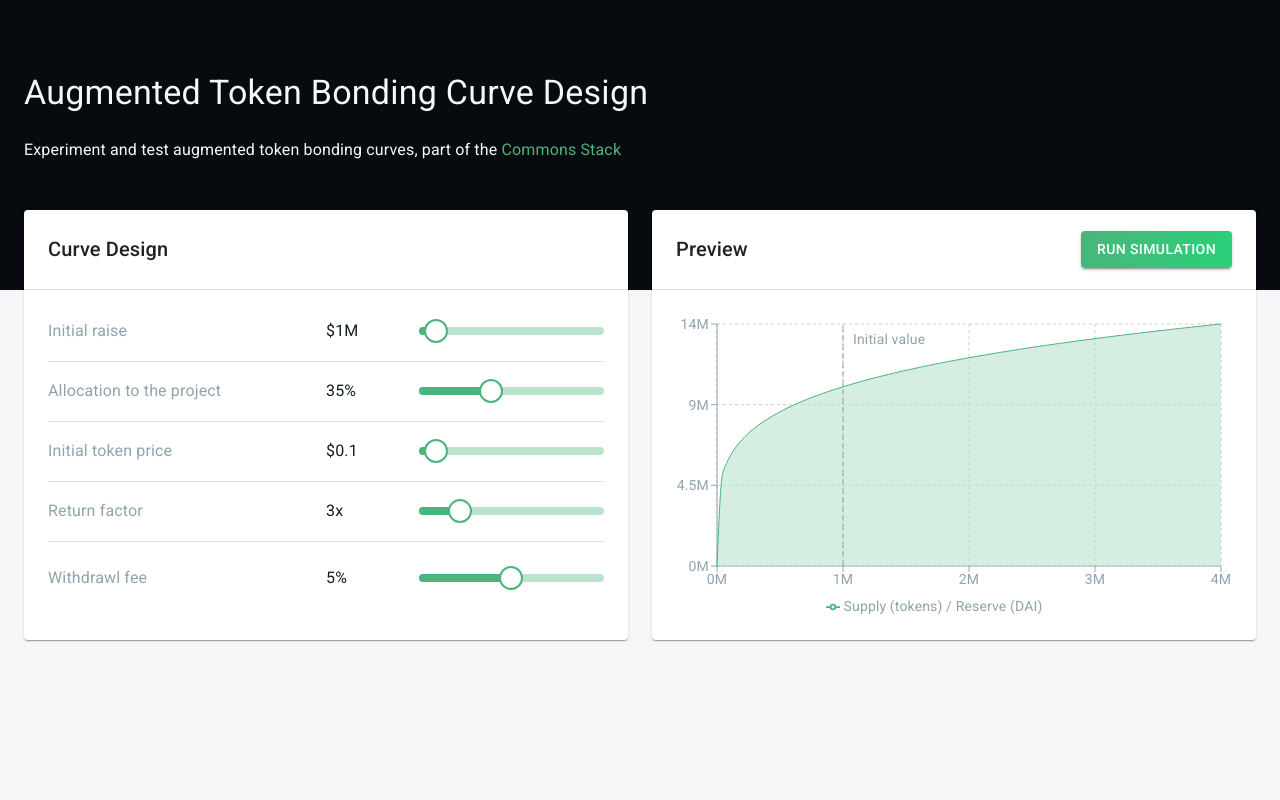
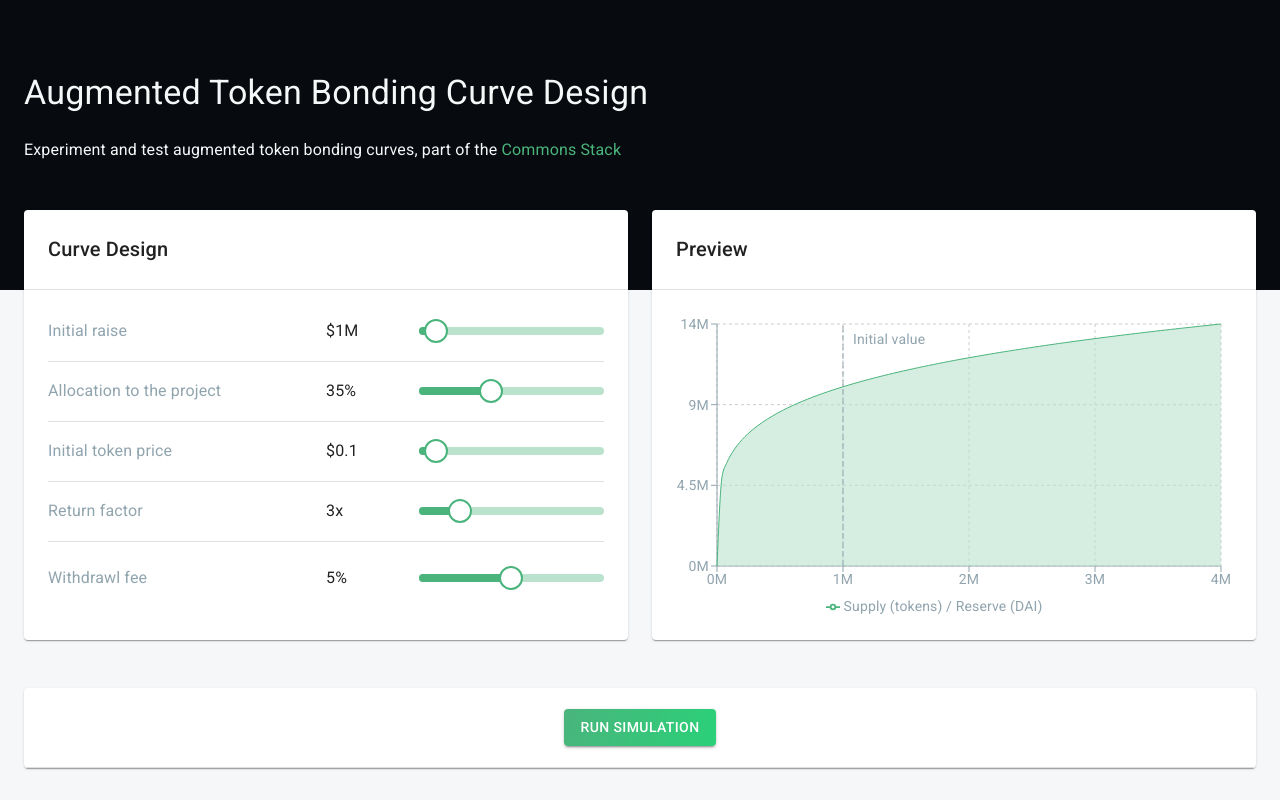
Before and after one commit to commons-stack/augmented-tbc-design, a React (Create React App) app: page / in a window 1280 px wide. Built offline with nearby package versions, Linux system fonts and the light colour scheme.

Commit message:
Editable inputs
Finish editable inputs


typo

```diff
--- a/src/App.tsx
+++ b/src/App.tsx
@@ -1,4 +1,4 @@
-import React, { useState, useEffect } from "react";
+import React, { useState, useEffect, useMemo } from "react";
 // Material UI
 import { createStyles, makeStyles, Theme } from "@material-ui/core/styles";
 import Container from "@material-ui/core/Container";
@@ -16,6 +16,7 @@ import ResultParams from "./ResultParams";
 import PriceSimulationChart from "./PriceSimulationChart";
 // Utils
 import { getLast, getAvg, pause } from "./utils";
+import { throttle } from "lodash";
 // General styles
 import "./app.css";
 
@@ -73,11 +74,24 @@ const useStyles = makeStyles((theme: Theme) =>
 );
 
 export default function App() {
-  const [d0, setD0] = useState(1e6); // Initial raise, d0 (DAI)
-  const [theta, setTheta] = useState(0.35); // fraction allocated to reserve (.)
-  const [p0, setP0] = useState(0.1); // Hatch sale Price p0 (DAI / token)
-  const [returnF, setReturnF] = useState(3); // Return factor (.)
-  const [wFee, setWFee] = useState(0.05); // friction coefficient (.)
+  const [curveParams, setCurveParams] = useState({
+    d0: 1e6, // Initial raise, d0 (DAI)
+    theta: 0.35, // fraction allocated to reserve (.)
+    p0: 0.1, // Hatch sale Price p0 (DAI / token)
+    returnF: 3, // Return factor (.)
+    wFee: 0.05 // friction coefficient (.)
+  });
+
+  const { d0, theta, p0, returnF, wFee } = curveParams;
+
+  /**
+   * Throttle the curve update to prevent the expensive chart
+   * to re-render too often
+   */
+  const setCurveParamsThrottle = useMemo(
+    () => throttle(setCurveParams, 500),
+    []
+  );
 
   // Simulation results
   const k = returnF / (1 - theta); // Invariant power kappa (.)
@@ -198,62 +212,6 @@ export default function App() {
     };
   }, [simulationActive]);
 
-  const inputFields: {
-    label: string;
-    value: number;
-    setter(newValue: any): void;
-    min: number;
-    max: number;
-    step: number;
-    display(value: number): string;
-  }[] = [
-    {
-      label: "Initial raise",
-      value: d0,
-      setter: setD0,
-      min: 0.1e6,
-      max: 10e6,
-      step: 0.1e6,
-      display: (n: number) => `$${+(n * 1e-6).toFixed(1)}M`
-    },
-    {
-      label: "Allocation to the project",
-      value: theta,
-      setter: setTheta,
-      min: 0,
-      max: 0.9,
-      step: 0.01,
-      display: (n: number) => `${Math.round(100 * n)}%`
-    },
-    {
-      label: "Initial token price",
-      value: p0,
-      setter: setP0,
-      min: 0.01,
-      max: 1,
-      step: 0.01,
-      display: (n: number) => `$${n}`
-    },
-    {
-      label: "Return factor",
-      value: returnF,
-      setter: setReturnF,
-      min: 1,
-      max: 10,
-      step: 0.1,
-      display: (n: number) => `${n}x`
-    },
-    {
-      label: "Withdrawl fee",
-      value: wFee,
-      setter: setWFee,
-      min: 0,
-      max: 0.1,
-      step: 0.001,
-      display: (n: number) => `${+(100 * n).toFixed(1)}%`
-    }
-  ];
-
   const resultFields = [
     {
       label: `Average slippage (avg tx size ${avgTxSize} DAI)`,
@@ -306,7 +264,7 @@ export default function App() {
                 {simulationActive ? (
                   <ResultParams resultFields={resultFields} />
                 ) : (
-                  <InputParams inputFields={inputFields} />
+                  <InputParams setCurveParams={setCurveParamsThrottle} />
                 )}
               </Box>
             </Paper>
@@ -315,22 +273,7 @@ export default function App() {
           <Grid item xs={12} md={6}>
             <Paper className={classes.paper}>
               <Box className={classes.boxHeader}>
-                <Grid
-                  container
-                  direction="row"
-                  justify="space-between"
-                  alignItems="center"
-                >
-                  <Typography variant="h6">Preview</Typography>
-                  <Button
-                    variant="contained"
-                    className={classes.button}
-                    onClick={startSimulation}
-                    disabled={simulationRunning}
-                  >
-                    Run simulation
-                  </Button>
-                </Grid>
+                <Typography variant="h6">Preview</Typography>
               </Box>
 
               <Box className={classes.boxChart}>
@@ -352,6 +295,30 @@ export default function App() {
             </Paper>
           </Grid>
         </Grid>
+
+        <Grid container spacing={3}>
+          <Grid item xs={12} md={12}>
+            <Paper>
+              <Box className={classes.boxHeader}>
+                <Grid
+                  container
+                  direction="row"
+                  justify="center"
+                  alignItems="center"
+                >
+                  <Button
+                    variant="contained"
+                    className={classes.button}
+                    onClick={startSimulation}
+                    disabled={simulationRunning}
+                  >
+                    Run simulation
+                  </Button>
+                </Grid>
+              </Box>
+            </Paper>
+          </Grid>
+        </Grid>
       </Container>
     </>
   );
--- a/src/InputParams.tsx
+++ b/src/InputParams.tsx
@@ -1,4 +1,4 @@
-import React from "react";
+import React, { useState, useEffect, useMemo } from "react";
 import {
   createStyles,
   makeStyles,
@@ -8,6 +8,11 @@ import {
 import Typography from "@material-ui/core/Typography";
 import Slider from "@material-ui/core/Slider";
 import Grid from "@material-ui/core/Grid";
+import TextField from "@material-ui/core/TextField";
+import InputLabel from "@material-ui/core/InputLabel";
+import InputAdornment from "@material-ui/core/InputAdornment";
+import NumberFormat from "react-number-format";
+import { throttle } from "lodash";
 
 const grayColor = "#90a4ae";
 const blackColor = "#141e27";
@@ -86,24 +91,150 @@ const useStyles = makeStyles((theme: Theme) =>
   })
 );
 
+function NumberFormatCustom(props: any) {
+  const { inputRef, onChange, prefix, suffix, ...other } = props;
+
+  return (
+    <NumberFormat
+      {...other}
+      getInputRef={inputRef}
+      onValueChange={values => {
+        onChange({ target: { value: values.value } });
+      }}
+      thousandSeparator
+      prefix={prefix}
+      suffix={suffix}
+    />
+  );
+}
+
 export default function InputParams({
-  inputFields
+  curveParams,
+  setCurveParams
 }: {
-  inputFields: {
+  curveParams?: {
+    d0: number;
+    theta: number;
+    p0: number;
+    returnF: number;
+    wFee: number;
+  };
+  setCurveParams(newCurveParams: any): void;
+}) {
+  const [d0, setD0] = useState(1e6); // Initial raise, d0 (DAI)
+  const [theta, setTheta] = useState(0.35); // fraction allocated to reserve (.)
+  const [p0, setP0] = useState(0.1); // Hatch sale Price p0 (DAI / token)
+  const [returnF, setReturnF] = useState(3); // Return factor (.)
+  const [wFee, setWFee] = useState(0.05); // friction coefficient (.)
+
+  function setParentCurveParams() {
+    setCurveParams({ d0, theta, p0, returnF, wFee });
+  }
+
+  const inputFields: {
     label: string;
     value: number;
     setter(newValue: any): void;
     min: number;
     max: number;
     step: number;
-    display(value: number): string;
-  }[];
-}) {
+    unit?: string;
+    prefix?: string;
+    suffix?: string;
+    toText?(value: number): string;
+    toNum?(value: string): number;
+    format(value: number): string;
+  }[] = [
+    {
+      label: "Initial raise",
+      value: d0,
+      setter: setD0,
+      min: 0.1e6,
+      max: 10e6,
+      step: 0.1e6,
+      unit: "$M",
+      prefix: "$",
+      suffix: "M",
+      format: (n: number) => `$${+(n * 1e-6).toFixed(1)}M`,
+      toText: (n: number) => String(+(n * 1e-6).toFixed(1)),
+      toNum: (n: string) => Math.floor(parseFloat(n) * 1e6)
+    },
+    {
+      label: "Allocation to the project",
+      value: theta,
+      setter: setTheta,
+      min: 0,
+      max: 0.9,
+      step: 0.01,
+      unit: "%",
+      suffix: "%",
+      format: (n: number) => `${Math.round(100 * n)}%`,
+      toText: (n: number) => String(+(n * 1e2).toFixed(0)),
+      toNum: (n: string) => parseFloat(n) * 1e-2
+    },
+    {
+      label: "Initial token price",
+      value: p0,
+      setter: setP0,
+      min: 0.01,
+      max: 1,
+      step: 0.01,
+      unit: "$",
+      prefix: "$",
+      format: (n: number) => `$${n}`
+    },
+    {
+      label: "Return factor",
+      value: returnF,
+      setter: setReturnF,
+      min: 1,
+      max: 10,
+      step: 0.1,
+      unit: "x",
+      suffix: "x",
+      format: (n: number) => `${n}x`
+    },
+    {
+      label: "Withdrawl fee",
+      value: wFee,
+      setter: setWFee,
+      min: 0,
+      max: 0.1,
+      step: 0.001,
+      unit: "%",
+      suffix: "%",
+      format: (n: number) => `${+(100 * n).toFixed(1)}%`,
+      toText: (n: number) => String(+(n * 1e2).toFixed(1)),
+      toNum: (n: string) => parseFloat(n) * 1e-2
+    }
+  ];
+
   const classes = useStyles();
 
   return (
     <div className={classes.listBoxContainer}>
-      {inputFields.map(({ label, value, setter, min, max, step, display }) => (
+      {inputFields.map(
+        ({
+          label,
+          value,
+          setter,
+          min,
+          max,
+          step,
+          prefix,
+          suffix,
+          format,
+          toText,
+          toNum
+        }) => {
+          function sanitizeInput(num: number = 0) {
+            if (isNaN(num)) num = 0;
+            if (num > max) num = max;
+            else if (num < min) num = min;
+            setter(num);
+          }
+
+          return (
             <Grid key={label} container spacing={0} className={classes.listBox}>
               <Grid item xs={6} className={classes.leftContainer}>
                 <Typography id={label} gutterBottom>
@@ -112,7 +243,24 @@ export default function InputParams({
               </Grid>
 
               <Grid item xs={2} className={classes.centerContainer}>
-            <Typography gutterBottom>{display(value)}</Typography>
+                {/* <Typography gutterBottom>{display(value)}</Typography> */}
+                <TextField
+                  onChange={e => {
+                    sanitizeInput(
+                      toNum ? toNum(e.target.value) : parseFloat(e.target.value)
+                    );
+                    setParentCurveParams();
+                  }}
+                  InputProps={{
+                    inputComponent: NumberFormatCustom,
+                    disableUnderline: true,
+                    inputProps: {
+                      prefix,
+                      suffix
+                    }
+                  }}
+                  value={toText ? toText(value) : value}
+                />
               </Grid>
 
               <Grid item xs={4}>
@@ -120,11 +268,13 @@ export default function InputParams({
                   valueLabelDisplay="auto"
                   aria-label={label}
                   defaultValue={value}
-              onChange={(_, newValue) => setter(Number(newValue))}
+                  onChange={(_, newValue) => sanitizeInput(Number(newValue))}
+                  onChangeCommitted={setParentCurveParams}
+                  value={value}
                   min={min}
                   max={max}
                   step={step}
-              valueLabelFormat={value => display(value).replace("$", "")}
+                  valueLabelFormat={value => format(value).replace("$", "")}
                   // marks={[
                   //   { value: 0, label: "0%" },
                   //   { value: 50, label: "50%" },
@@ -133,7 +283,9 @@ export default function InputParams({
                 />
               </Grid>
             </Grid>
-      ))}
+          );
+        }
+      )}
     </div>
   );
 }
```
Also changed, not shown: package.json (+8 -1 lines), 1 other file (tests, documents, lock files or other folders). Lines whose indentation alone changed are shown as unchanged.
